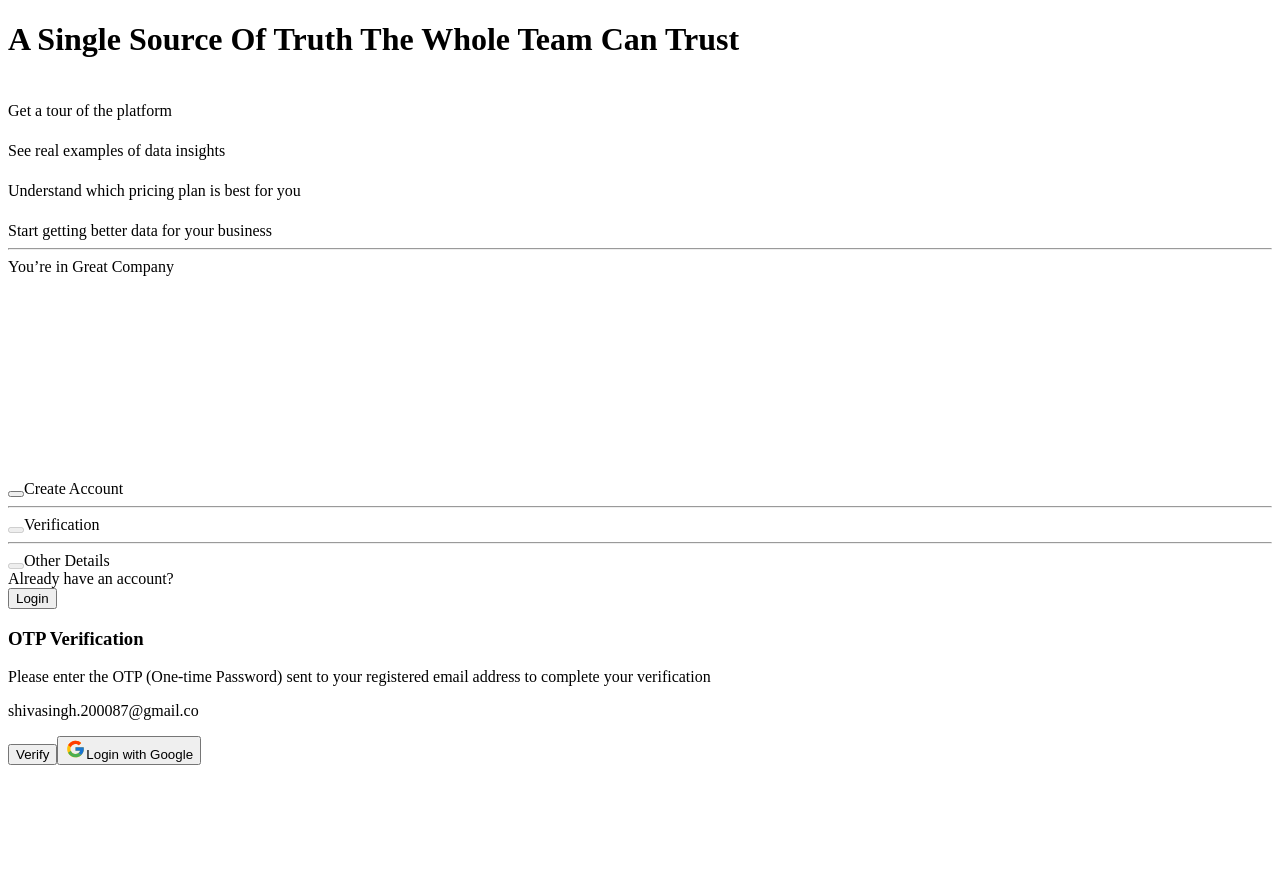
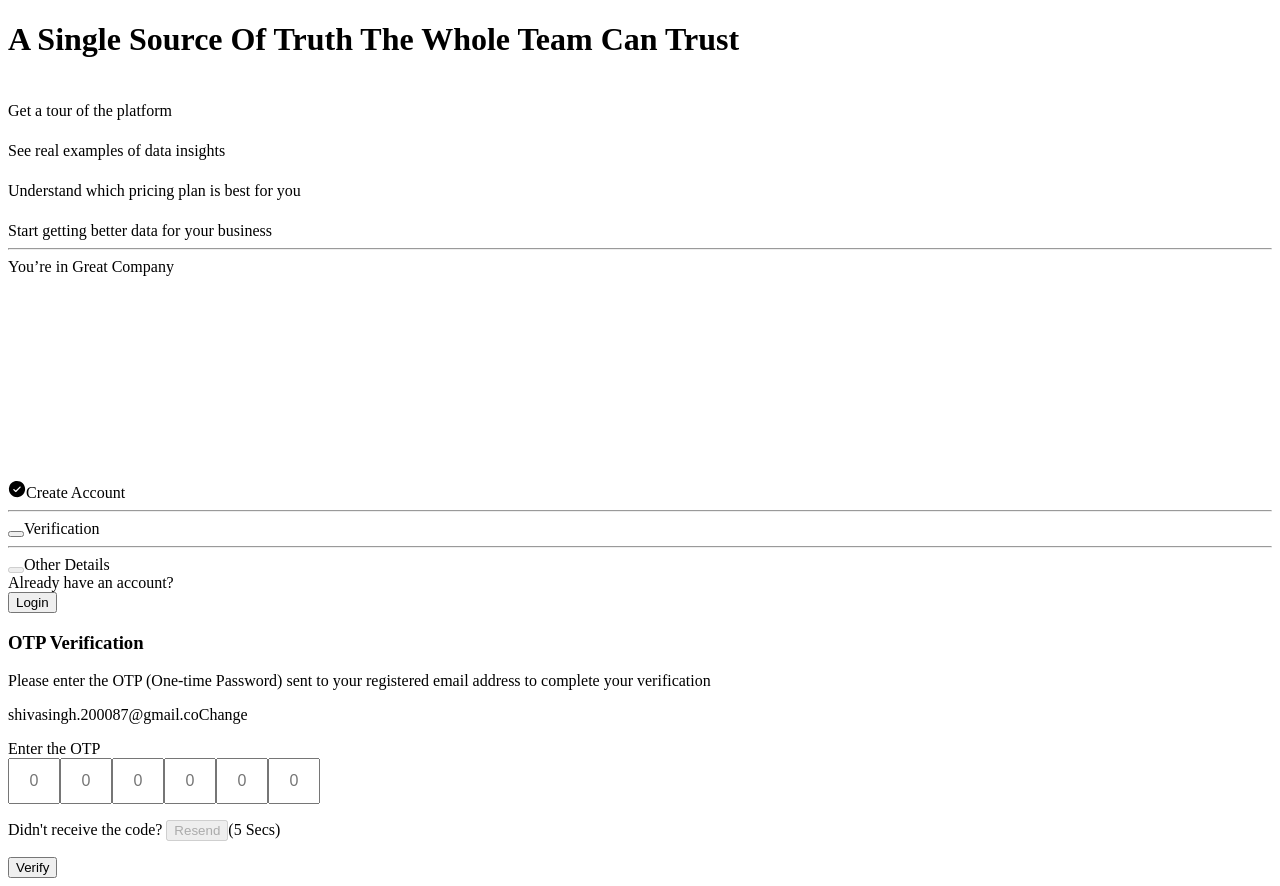
Before and after one commit to HMVarshney/dcluttr-frontend, a Next.js app: page /sign-up in a window 1280 px wide. Before the commit the page ends 800 px from the top, so only its background shows below. Built offline with nearby package versions, Linux system fonts and the light colour scheme; no server answers.

Commit message:
WIP:OTP Verification done

```diff
--- a/app/(auth)/_components/FormElements.jsx
+++ b/app/(auth)/_components/FormElements.jsx
@@ -3,6 +3,9 @@ import { Input } from "@/components/ui/input"
 import { Label } from "@/components/ui/label"
 import { cn } from "@/lib/utils"
 import Image from "next/image"
+import { memo } from "react";
+import Countdown from 'react-countdown';
+
 
 export function InputErrorMessage({ message }) {
     return (
@@ -25,7 +28,8 @@ export function InputText({ label, placeholder, required, register, name, errors
                 id={name}
                 type="text"
                 placeholder={placeholder}
-                className={errors?.message ? 'border-destructive ring-4 ring-destructive/30 ring-offset-destructive/40 ' : ''} />
+                errors={!!errors?.message}
+            />
             <InputErrorMessage message={errors?.message} />
         </div>
     )
@@ -51,7 +55,8 @@ export function InputEmail({ label, placeholder, required, register, name, error
                 id={name}
                 type="email"
                 placeholder={placeholder}
-                className={errors?.message ? 'border-destructive ring-4 ring-destructive/30 ring-offset-destructive/40 ' : ''} />
+                errors={!!errors?.message}
+            />
             <InputErrorMessage message={errors?.message} />
         </div>
     )
@@ -69,7 +74,8 @@ export function InputNumber({ label, placeholder, required, register, name, erro
                 id={name}
                 type="tel"
                 placeholder={placeholder}
-                className={errors?.message ? 'border-destructive ring-4 ring-destructive/30 ring-offset-destructive/40 ' : ''} />
+                errors={!!errors?.message}
+            />
             <InputErrorMessage message={errors?.message} />
         </div>
     )
@@ -92,7 +98,8 @@ export function InputPassword({ label, placeholder, required, register, name, er
                 id={name}
                 type="password"
                 placeholder={placeholder}
-                className={errors?.message ? 'border-destructive ring-4 ring-destructive/30 ring-offset-destructive/40 ' : ''} />
+                errors={!!errors?.message}
+            />
             <InputErrorMessage message={errors?.message} />
         </div>
     )
@@ -113,3 +120,16 @@ export function FormSubmitButton({ isLoading, text }) {
         </Button>
     )
 }
+
+
+function CustomCount({ onComplete, sec, num }) {
+    return (
+        <Countdown date={Date.now() + (1000 * sec)} renderer={({ seconds, completed }) => completed ? <span /> : <span className='mx-1'>({seconds} Secs)</span>}
+            onComplete={onComplete} key={num} />
+    )
+}
+function isEqual(prevProps, nextProps) {
+    return prevProps.number === nextProps.number;
+}
+const MemoizedCustomCount = memo(CustomCount, isEqual);
+export { MemoizedCustomCount as CustomCount };
--- a/app/(auth)/_components/OTPVerification.jsx
+++ b/app/(auth)/_components/OTPVerification.jsx
@@ -2,23 +2,41 @@
 
 import { Button } from '@/components/ui/button';
 import React, { useState } from 'react'
-import { useForm } from 'react-hook-form';
-import { FormSubmitButton, InputEmail, InputNumber, InputPassword, InputText } from './FormElements';
-import Link from 'next/link';
+import { useForm, Controller } from 'react-hook-form';
+import { FormSubmitButton } from './FormElements';
 import axiosInterceptorInstance from '@/lib/axiosInterceptorInstance';
+import { Label } from '@/components/ui/label';
+import OTPInput from 'react-otp-input';
+import { Input } from '@/components/ui/input';
+import dynamic from 'next/dynamic';
+const CustomCount = dynamic(() => import('./FormElements').then((mod) => mod.CustomCount), { ssr: false });
+
 
 export default function OTPVerification({ setStep, email }) {
-    const { register, handleSubmit, formState: { errors } } = useForm({
+    const { handleSubmit, formState: { errors }, control, watch } = useForm({
         mode: "onBlur"
     });
 
     const [isLoading, setLoading] = useState(false);
+    const [isDisabled, setDisabled] = useState(true);
+    const [num, setNum] = useState(0);
     const onSubmit = (e) => {
+        console.log(e);
+
         setLoading(true);
+        setTimeout(() => {
+            setLoading(false)
+            setStep(3);
+        }, 2000)
+    }
+
+    const handleResend = () => {
+        setNum(pre => pre + 1);
+        setDisabled(true);
     }
     return (
-        <section className='h-[calc(100vh-66px)] flex items-center justify-center'>
-            <form onSubmit={handleSubmit(onSubmit)} className='max-w-xl w-full'>
+        <section className='h-[calc(100vh-66px)] flex pl-28 pt-28'>
+            <form onSubmit={handleSubmit(onSubmit)} className='max-w-md w-full'>
                 <h3 className='font-bold text-2xl'>
                     OTP Verification
                 </h3>
@@ -26,27 +44,44 @@ export default function OTPVerification({ setStep, email }) {
                     Please enter the OTP (One-time Password) sent to your registered email address to complete your verification
                 </p>
                 <p className='text-base mt-4'>
-                    {email}
+                    {email}<span className='text-primary underline font-semibold ml-5 cursor-pointer'
+                        onClick={() => setStep(1)}>Change</span>
                 </p>
 
 
-
-
+                <div className="grid w-full items-center gap-2 mt-10">
+                    <Label htmlFor='otp' className={`text-black text-sm `}>
+                        Enter the OTP
+                    </Label>
+                    <Controller
+                        control={control}
+                        name="otp"
+                        render={({ field }) => <OTPInput
+                            inputStyle={{
+                                width: '44px',
+                                height: '40px',
+                                fontSize: '16px',
+                            }}
+                            className='text-primary'
+                            placeholder="000000"
+                            value={watch('otp')}
+                            name="otp"
+                            onChange={field.onChange}
+                            numInputs={6}
+                            renderSeparator={<div className='w-3'></div>}
+                            renderInput={(props) => <Input {...props} />}
+                        />}
+                    />
+                </div>
+                <p className='text-xs mt-2 mb-10'>
+                    Didn't receive the code? <button onClick={handleResend} disabled={isDisabled} className='disabled:text-black/50 text-primary underline'>Resend</button><CustomCount sec={10} onComplete={() => setDisabled(false)} key={num} num={num} />
+                    {/* //TODO 60 secs */}
+                </p>
 
 
                 <FormSubmitButton
                     isLoading={isLoading}
                     text="Verify" />
-
-                <Button className="w-full mt-3" variant="outline">
-                    <svg xmlns="http://www.w3.org/2000/svg" width="21" height="20" viewBox="0 0 21 20" fill="none">
-                        <path d="M18.6712 8.368H18V8.33342H10.5V11.6667H15.2096C14.5225 13.6072 12.6762 15.0001 10.5 15.0001C7.73874 15.0001 5.49999 12.7613 5.49999 10.0001C5.49999 7.23883 7.73874 5.00008 10.5 5.00008C11.7746 5.00008 12.9342 5.48091 13.8171 6.26633L16.1742 3.90925C14.6858 2.52216 12.695 1.66675 10.5 1.66675C5.89791 1.66675 2.16666 5.398 2.16666 10.0001C2.16666 14.6022 5.89791 18.3334 10.5 18.3334C15.1021 18.3334 18.8333 14.6022 18.8333 10.0001C18.8333 9.44133 18.7758 8.89592 18.6712 8.368Z" fill="#FFC107" />
-                        <path d="M3.12747 6.12133L5.86539 8.12925C6.60622 6.29508 8.40039 5.00008 10.5 5.00008C11.7746 5.00008 12.9341 5.48091 13.8171 6.26633L16.1741 3.90925C14.6858 2.52216 12.695 1.66675 10.5 1.66675C7.29914 1.66675 4.52331 3.47383 3.12747 6.12133Z" fill="#FF3D00" />
-                        <path d="M10.5 18.3331C12.6525 18.3331 14.6084 17.5094 16.0871 16.1698L13.5079 13.9873C12.6432 14.645 11.5865 15.0007 10.5 14.9998C8.33252 14.9998 6.4921 13.6177 5.79877 11.689L3.08127 13.7827C4.46043 16.4815 7.26127 18.3331 10.5 18.3331Z" fill="#4CAF50" />
-                        <path d="M18.6713 8.36784H18V8.33325H10.5V11.6666H15.2096C14.8809 12.5901 14.2889 13.3971 13.5067 13.9878L13.5079 13.987L16.0871 16.1695C15.9046 16.3353 18.8333 14.1666 18.8333 9.99992C18.8333 9.44117 18.7758 8.89575 18.6713 8.36784Z" fill="#1976D2" />
-                    </svg>
-                    <span className='ml-2'>Login with Google</span>
-                </Button>
             </form>
         </section>
     )
--- /dev/null
+++ b/app/(auth)/_components/OtherDetails.jsx
@@ -0,0 +1,98 @@
+"use client"
+
+
+import { Button } from '@/components/ui/button';
+import React, { useState } from 'react'
+import { useForm } from 'react-hook-form';
+import { FormSubmitButton, InputEmail, InputNumber, InputPassword, InputText } from './FormElements';
+import Link from 'next/link';
+import axiosInterceptorInstance from '@/lib/axiosInterceptorInstance';
+
+export default function OtherDetails({ setStep, setEmail }) {
+    const { register, handleSubmit, formState: { errors } } = useForm({
+        mode: "onBlur"
+    });
+
+    const [isLoading, setLoading] = useState(false);
+    const onSubmit = (e) => {
+        setLoading(true);
+        setTimeout(() => {
+            setLoading(false)
+            setEmail(e.email)
+            setStep(2)
+        }, 2000)
+        // axiosInterceptorInstance.post('/auth/signup',
+        //     {
+        //         "name": e.name,
+        //         "email": e.email,
+        //         "password": e.password,
+        //         "mobile": e.mobile,
+        //     })
+        //     .then((res) => {
+        //         console.log(res);
+        //         setEmail(e.email)
+        //         axiosInterceptorInstance.post('/auth/otp/generate',
+        //             {
+        //                 "email": e.email
+        //             }).then((res) => {
+        //                 setStep(2)
+        //             }).catch((err) => {
+        //                 console.log(err);
+        //             }).finally(() => {
+        //                 setLoading(false)
+        //             })
+        //     })
+        //     .catch((err) => {
+        //         setLoading(false)
+        //         console.log(err);
+        //     })
+    }
+    return (
+        <section className='h-[calc(100vh-66px)] flex items-center justify-center'>
+            <form onSubmit={handleSubmit(onSubmit)} className='max-w-xl w-full'>
+                <h3 className='font-bold text-2xl'>
+                    Other details
+                </h3>
+                <p className='text-base mt-1.5'>
+                    Please provide your personal details, they will be used to complete your profile
+                </p>
+                <InputText
+                    label="What’s your organization name?"
+                    placeholder="Enter organization name"
+                    register={register}
+                    required="Please enter this input field"
+                    name="organization name"
+                    errors={errors['organization name']}
+                    className="mt-10" />
+
+                <InputText
+                    label="Are you a brand or an agency / freelancer?"
+                    placeholder="Select an option"
+                    register={register}
+                    required="Please enter this input field"
+                    name="type"
+                    errors={errors['type']}
+                    className="mt-2" />
+
+                <InputText
+                    label="What’s your company website?"
+                    placeholder="Enter website URL"
+                    register={register}
+                    required="Please enter this input field"
+                    name="company website"
+                    errors={errors['company website']}
+                    className="mt-2" />
+
+
+
+                <p className='text-xs my-3 text-center'>
+                    By submitting this form, I acknowledge Dcluttr's <Link href={'/user-terms-of-service'} className='underline text-primary'>Terms of Service</Link> and <Link href={'/privacy-policy'} className='underline text-primary'>Privacy Policy</Link>
+                </p>
+
+                <FormSubmitButton
+                    isLoading={isLoading}
+                    text="Sign up" />
+            </form>
+        </section>
+    )
+}
--- a/app/(auth)/sign-up/page.jsx
+++ b/app/(auth)/sign-up/page.jsx
@@ -7,6 +7,7 @@ import { RadioGroup, RadioGroupItem } from "@/components/ui/radio-group"
 import CreateAccount from "../_components/CreateAccount";
 import { useState } from "react";
 import OTPVerification from "../_components/OTPVerification";
+import OtherDetails from "../_components/OtherDetails";
 
 
 export default function Home() {
@@ -16,20 +17,23 @@ export default function Home() {
     <main className="h-full">
       <div className="flex items-center justify-between py-2.5 px-12 border-b">
         <RadioGroup defaultValue="option-one" className="flex items-center space-x-2 ">
-          <div className="flex items-center space-x-2">
-            <RadioGroupItem value="step-1" id="step-1" />
-            <Label className="text-xs text-black" htmlFor="step-1">Create Account</Label>
-          </div>
+          <StepBox
+            isDisabled={step !== 1}
+            label="Create Account"
+            isDone={step > 1}
+          />
           <hr className="w-4 border-black/20" />
-          <div className="flex items-center space-x-2">
-            <RadioGroupItem value="step-2" id="step-2" disabled />
-            <Label className="text-xs text-black/50" htmlFor="step-2">Verification</Label>
-          </div>
+          <StepBox
+            isDisabled={step !== 2}
+            label="Verification"
+            isDone={step > 2}
+          />
           <hr className="w-4 border-black/20" />
-          <div className="flex items-center space-x-2">
-            <RadioGroupItem value="step-3" id="step-3" disabled />
-            <Label className="text-xs text-black/50" htmlFor="step-3">Other Details</Label>
-          </div>
+          <StepBox
+            isDisabled={step !== 3}
+            label="Other Details"
+            isDone={step > 3}
+          />
         </RadioGroup>
 
         <div className="mr-4 ml-auto text-sm">
@@ -45,6 +49,22 @@ export default function Home() {
       </div>
       {step === 1 && <CreateAccount setStep={setStep} setEmail={setEmail} />}
       {step === 2 && <OTPVerification setStep={setStep} email={email} />}
+      {step === 3 && <OtherDetails setStep={setStep} />}
     </main>
   );
 }
+
+
+export function StepBox({ label, isDisabled, isDone }) {
+  return (
+    <div className="flex items-center space-x-2">
+      {isDone ?
+        <svg xmlns="http://www.w3.org/2000/svg" width="18" height="18" viewBox="0 0 18 18" className="fill-primary">
+          <path d="M9 0.875C7.39303 0.875 5.82214 1.35152 4.486 2.24431C3.14985 3.1371 2.10844 4.40605 1.49348 5.8907C0.87852 7.37535 0.717618 9.00901 1.03112 10.5851C1.34463 12.1612 2.11846 13.6089 3.25476 14.7452C4.39106 15.8815 5.8388 16.6554 7.4149 16.9689C8.99099 17.2824 10.6247 17.1215 12.1093 16.5065C13.594 15.8916 14.8629 14.8502 15.7557 13.514C16.6485 12.1779 17.125 10.607 17.125 9C17.1227 6.84581 16.266 4.78051 14.7427 3.25727C13.2195 1.73403 11.1542 0.877275 9 0.875ZM12.5672 7.56719L8.19219 11.9422C8.13415 12.0003 8.06522 12.0464 7.98934 12.0779C7.91347 12.1093 7.83214 12.1255 7.75 12.1255C7.66787 12.1255 7.58654 12.1093 7.51067 12.0779C7.43479 12.0464 7.36586 12.0003 7.30782 11.9422L5.43282 10.0672C5.31554 9.94991 5.24966 9.79085 5.24966 9.625C5.24966 9.45915 5.31554 9.30009 5.43282 9.18281C5.55009 9.06554 5.70915 8.99965 5.875 8.99965C6.04086 8.99965 6.19992 9.06554 6.31719 9.18281L7.75 10.6164L11.6828 6.68281C11.7409 6.62474 11.8098 6.57868 11.8857 6.54725C11.9616 6.51583 12.0429 6.49965 12.125 6.49965C12.2071 6.49965 12.2884 6.51583 12.3643 6.54725C12.4402 6.57868 12.5091 6.62474 12.5672 6.68281C12.6253 6.74088 12.6713 6.80982 12.7027 6.88569C12.7342 6.96156 12.7504 7.04288 12.7504 7.125C12.7504 7.20712 12.7342 7.28844 12.7027 7.36431C12.6713 7.44018 12.6253 7.50912 12.5672 7.56719Z" />
+        </svg>
+        : <RadioGroupItem value={label} id={label} disabled={isDisabled} />
+      }
+      <Label className={`text-xs ${isDone ? 'text-primary' : (isDisabled ? "text-black/50" : "text-black")}`} htmlFor={label}>{label}</Label>
+    </div>
+  )
+}
--- a/components/ui/input.jsx
+++ b/components/ui/input.jsx
@@ -2,13 +2,14 @@ import * as React from "react"
 
 import { cn } from "@/lib/utils"
 
-const Input = React.forwardRef(({ className, type, ...props }, ref) => {
+const Input = React.forwardRef(({ className, type, errors, ...props }, ref) => {
   return (
     (<input
       type={type}
       className={cn(
-        "flex h-10 w-full rounded-md border border-input bg-background px-3 py-2 text-sm ring-offset-background file:border-0 file:bg-transparent file:text-sm file:font-medium placeholder:text-muted-foreground/50 focus-visible:outline-none focus-visible:ring-2 focus-visible:ring-ring focus-visible:ring-offset-2 disabled:cursor-not-allowed disabled:opacity-50",
-        className
+        "flex h-10 w-full rounded-md border border-input bg-background px-3 py-2 text-sm ring-offset-background file:border-0 file:bg-transparent file:text-sm file:font-medium placeholder:text-muted-foreground/40 focus-visible:outline-none focus-visible:ring-4 focus-visible:ring-ring focus-visible:ring-offset-0 disabled:cursor-not-allowed disabled:opacity-50",
+        className,
+        { 'border-destructive ring-4 ring-destructive/30 focus-visible:ring-offset-0 focus-visible:ring-destructive/40': errors }
       )}
       ref={ref}
       {...props} />)
--- a/package.json
+++ b/package.json
@@ -20,13 +20,16 @@
     "axios": "^1.7.2",
     "class-variance-authority": "^0.7.0",
     "clsx": "^2.1.1",
+    "input-otp": "^1.2.4",
     "lucide-react": "^0.395.0",
     "next": "14.2.4",
     "react": "^18",
+    "react-countdown": "^2.3.5",
     "react-countup": "^6.5.3",
     "react-dom": "^18",
     "react-fast-marquee": "^1.6.4",
     "react-hook-form": "^7.52.0",
+    "react-otp-input": "^3.1.1",
     "sharp": "^0.33.4",
     "swiper": "^11.1.4",
     "tailwind-merge": "^2.3.0",
```
Also changed, not shown: 1 other file (tests, documents, lock files or other folders).
